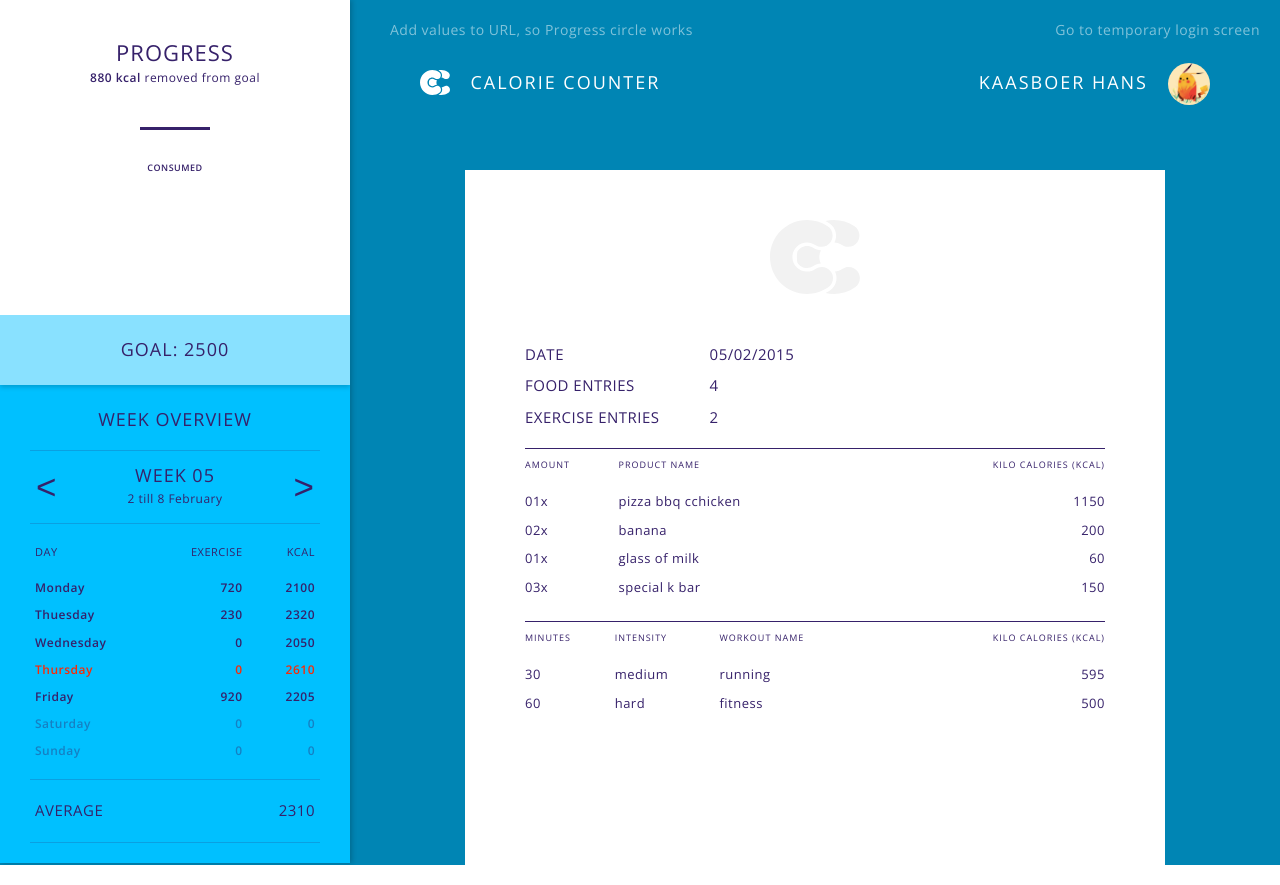
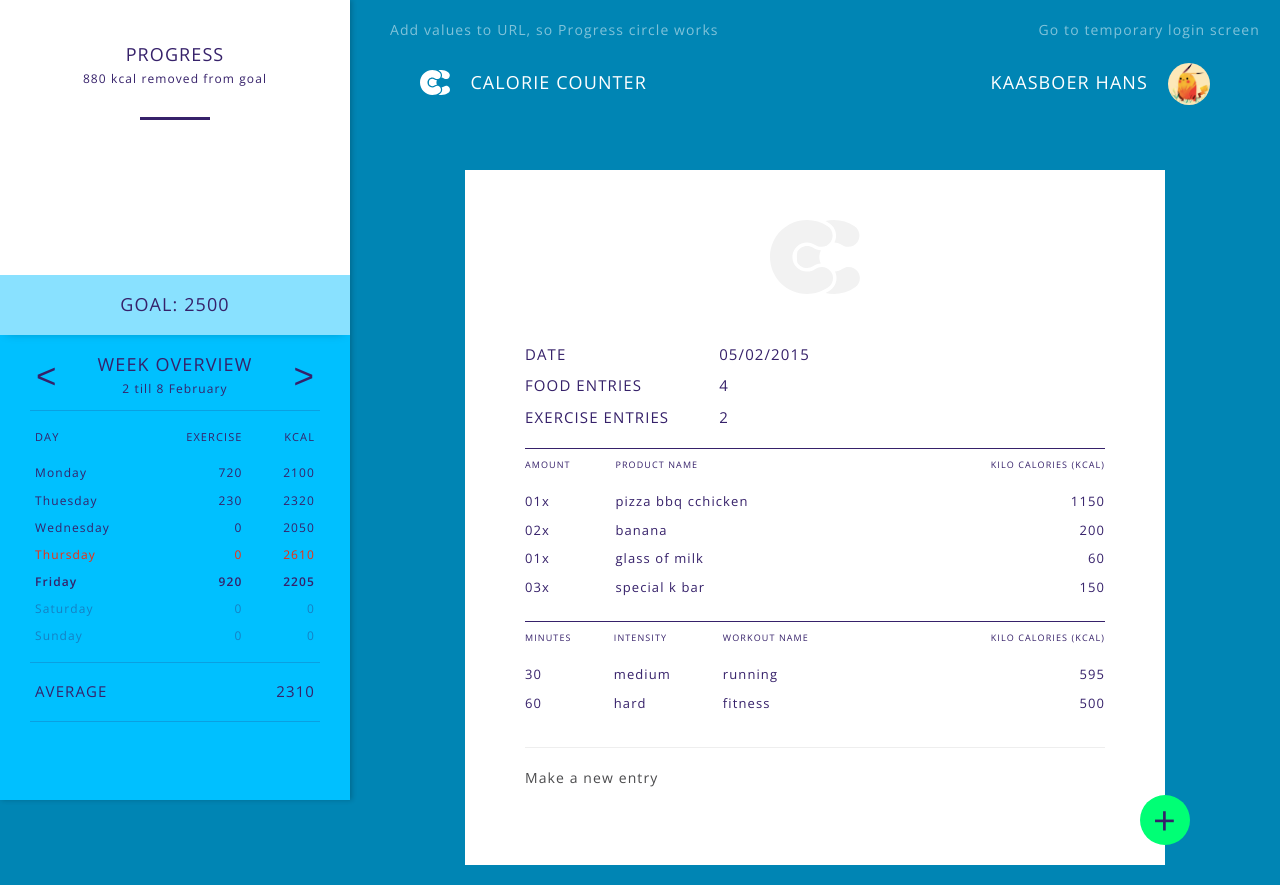
Before and after one commit to larsboesenach/Team-site, a PHP site: page / in a window 1280 px wide. Run offline with PHP 8.4, Linux system fonts and the light colour scheme; data that the repository does not hold is empty; some libraries are stand-ins or nearby versions.

Commit message:
Added some stuf in the lesson

```diff
--- a/css/main.css
+++ b/css/main.css
@@ -23,7 +23,7 @@ h1, h2, h3,
 h4, h5, h6 {
   color: #4a4a4c;
   font-family: "Open Sans", sans-serif;
-  letter-spacing: 0.5px; }
+  letter-spacing: 1.1px; }
 
 a {
   text-decoration: none !important; }
@@ -165,7 +165,7 @@ html, body {
         text-transform: uppercase;
         color: white;
         font-size: 18px;
-        letter-spacing: 2px;
+        letter-spacing: 1.1px;
         padding-left: 20px; }
     .Homepage .SidebarFix .Top-bar .Topbar-User {
       display: block;
@@ -178,7 +178,7 @@ html, body {
         text-transform: uppercase;
         color: white;
         font-size: 18px;
-        letter-spacing: 2px;
+        letter-spacing: 1.1px;
         padding-right: 20px; }
       .Homepage .SidebarFix .Top-bar .Topbar-User .User-img {
         display: inline-block;
@@ -196,7 +196,8 @@ html, body {
     padding: 0 60px;
     max-width: 700px;
     background-color: white;
-    min-height: 695px; }
+    min-height: 695px;
+    position: relative; }
     .Homepage .SidebarFix .Content-entry .Content-Logo {
       text-align: center;
       padding: 50px; }
@@ -222,7 +223,7 @@ html, body {
         color: #36216A;
         font-size: 9px;
         padding: 10px 0 0;
-        letter-spacing: 1px; }
+        letter-spacing: 1.1px; }
       .Homepage .SidebarFix .Content-entry .Entry-contents .Entry-entries table tr:nth-of-type(2) td {
         padding-top: 10px; }
       .Homepage .SidebarFix .Content-entry .Entry-contents .Entry-entries table tr:last-of-type td {
@@ -233,6 +234,37 @@ html, body {
       text-align: left; }
     .Homepage .SidebarFix .Content-entry .Entry-contents .Entry-entries table.fitness td:nth-of-type(4) {
       text-align: right; }
+    .Homepage .SidebarFix .Content-entry .Add-Button {
+      width: 50px;
+      height: 50px;
+      border-radius: 50px;
+      background-color: #00FF75;
+      display: block;
+      position: absolute;
+      bottom: 20px;
+      right: -25px;
+      cursor: pointer;
+      z-index: 90;
+      text-align: center; }
+      .Homepage .SidebarFix .Content-entry .Add-Button p {
+        display: inline-block;
+        font-size: 40px;
+        color: #36216A;
+        margin: 0px;
+        margin-top: -4px;
+        font-weight: 200; }
+    .Homepage .SidebarFix .Content-entry .Entry-input-form {
+      height: 80px;
+      width: 100%;
+      position: absolute;
+      left: 0;
+      bottom: -20px;
+      z-index: 80;
+      visibility: hidden;
+      background-color: #EEEEEE; }
+    .Homepage .SidebarFix .Content-entry .Entry-input-form.open {
+      visibility: visible;
+      bottom: 0; }
 
 .Sidebar-wrap {
   box-shadow: 2px 0px 5px rgba(0, 0, 0, 0.2); }
@@ -245,22 +277,25 @@ html, body {
     background-color: #36216A;
     opacity: 0.2;
     height: 1px;
-    margin: 15px 0; }
+    margin: 13px 0; }
 
 .Sidebar-wrap {
   width: 350px;
-  background-color: white;
-  position: absolute;
+  background-color: #00C0FF;
+  position: fixed;
   top: 0;
   left: 0;
+  bottom: 0;
   z-index: 8;
   overflow: hidden; }
   .Sidebar-wrap .Circle-wrap {
     min-height: 275px;
-    width: 100%; }
+    width: 100%;
+    padding-top: 30px;
+    background-color: white; }
     .Sidebar-wrap .Circle-wrap .Circle-aligncenter {
       max-width: 180px;
-      margin: 40px auto 20px; }
+      margin: 0px auto 0px; }
       .Sidebar-wrap .Circle-wrap .Circle-aligncenter #circle {
         position: relative; }
       .Sidebar-wrap .Circle-wrap .Circle-aligncenter .Circle-goal {
@@ -287,25 +322,18 @@ html, body {
           background-color: #36216A; }
       .Sidebar-wrap .Circle-wrap .Circle-aligncenter .Circle-goal.bottom {
         top: 90px; }
-      .Sidebar-wrap .Circle-wrap .Circle-aligncenter .Circle-goal.consumed {
-        position: absolute;
-        top: 122px; }
-        .Sidebar-wrap .Circle-wrap .Circle-aligncenter .Circle-goal.consumed p {
-          text-align: center;
-          font-size: 9px; }
     .Sidebar-wrap .Circle-wrap .Circle-progress-text {
-      padding-bottom: 15px; }
+      padding-bottom: 5px; }
       .Sidebar-wrap .Circle-wrap .Circle-progress-text h2 {
-        font-size: 22px;
+        font-size: 18px;
         text-align: center;
         text-transform: uppercase;
-        letter-spacing: 1px;
-        margin-bottom: 5px; }
+        letter-spacing: 1.1px;
+        margin-bottom: 5px;
+        margin-top: 15px; }
       .Sidebar-wrap .Circle-wrap .Circle-progress-text p, .Sidebar-wrap .Circle-wrap .Circle-progress-text span {
         text-align: center;
         font-size: 12px; }
-      .Sidebar-wrap .Circle-wrap .Circle-progress-text span {
-        font-weight: 600; }
   .Sidebar-wrap .Sidebar-goal-wrap {
     position: relative;
     z-index: 90;
@@ -313,14 +341,14 @@ html, body {
     padding-bottom: 20px; }
     .Sidebar-wrap .Sidebar-goal-wrap .Sidebar-goal {
       background-color: #89E1FF;
-      padding: 25px;
+      padding: 20px;
       color: #36216A;
       text-transform: uppercase;
-      box-shadow: 0px 2px 5px rgba(0, 0, 0, 0.2); }
+      box-shadow: 0px 4px 10px -7px rgba(0, 0, 0, 0.35); }
       .Sidebar-wrap .Sidebar-goal-wrap .Sidebar-goal h2 {
         text-align: center;
         font-size: 18px;
-        letter-spacing: 1px;
+        letter-spacing: 1.1px;
         margin: 0;
         color: #36216A; }
   .Sidebar-wrap .Sidebar-log-wrap {
@@ -333,7 +361,7 @@ html, body {
       .Sidebar-wrap .Sidebar-log-wrap .Sidebar-log .Week-wrap h2 {
         text-align: center;
         font-size: 18px;
-        letter-spacing: 1px;
+        letter-spacing: 1.1px;
         margin: 0;
         text-transform: uppercase; }
       .Sidebar-wrap .Sidebar-log-wrap .Sidebar-log .Week-wrap p {
@@ -372,6 +400,8 @@ html, body {
             text-align: right; }
         .Sidebar-wrap .Sidebar-log-wrap .Sidebar-log .Week-wrap .Week-output table tr.negative p {
           color: #F92A08; }
+        .Sidebar-wrap .Sidebar-log-wrap .Sidebar-log .Week-wrap .Week-output table tr.current-day p {
+          font-weight: 600; }
         .Sidebar-wrap .Sidebar-log-wrap .Sidebar-log .Week-wrap .Week-output table tr.empty p {
           opacity: 0.4; }
       .Sidebar-wrap .Sidebar-log-wrap .Sidebar-log .Week-wrap .Week-output .Indicators {
@@ -380,8 +410,6 @@ html, body {
           margin-bottom: 10px; }
           .Sidebar-wrap .Sidebar-log-wrap .Sidebar-log .Week-wrap .Week-output .Indicators table p {
             font-size: 11px; }
-      .Sidebar-wrap .Sidebar-log-wrap .Sidebar-log .Week-wrap .Week-output .Week-content p {
-        font-weight: 600; }
       .Sidebar-wrap .Sidebar-log-wrap .Sidebar-log .Week-wrap .Week-output .Week-average .left p {
         text-align: left; }
       .Sidebar-wrap .Sidebar-log-wrap .Sidebar-log .Week-wrap .Week-output .Week-average .right p {
--- a/includes/circle.php
+++ b/includes/circle.php
@@ -22,10 +22,6 @@ if (isset($_GET['goal']) && isset($_GET['count'])) {
 
         <div class="Circle-goal bottom">
             <p><?php echo $goal; ?></p>
-        </div>
-
-        <div class="Circle-goal consumed">
-            <p>consumed</p>
         </div>
     </div>
 </div>
--- a/index.php
+++ b/index.php
@@ -118,6 +118,17 @@
 					</table>
 				</div><!-- entries -->
 
+				<div class="Add-Button" id="Add-Button"><p>+</p></div>
+
+
+				<div class="Entry-make-new-entry">
+					<hr>
+					<p>Make a new entry</p>
+				</div>
+
+				<div class="Entry-input-form">
+					<p>Hello this is input form</p>
+				</div>
 
 			</div>
 		</div><!-- Content-entry -->
--- a/scss/modules/_homepage.scss
+++ b/scss/modules/_homepage.scss
@@ -4,7 +4,6 @@
 
 	.Content-wrap {
 		padding: 30px 30px 0 30px;
-
 	}
 	.Top-bar {
 		display: block;
@@ -30,7 +29,7 @@
 				text-transform: uppercase;
 				color: white;
 				font-size: 18px;
-				letter-spacing: 2px;
+				letter-spacing: $letter-sp-1;
 				padding-left: 20px;
 			}
 		}
@@ -47,7 +46,7 @@
 				text-transform: uppercase;
 				color: white;
 				font-size: 18px;
-				letter-spacing: 2px;
+				letter-spacing: $letter-sp-1;
 				padding-right: 20px;
 			}
 
@@ -73,7 +72,7 @@
 		max-width: 700px;
 		background-color: white;
 		min-height: 695px;
-
+		position: relative;
 		.Content-Logo {
 			text-align: center;
 			padding: 50px;
@@ -115,7 +114,7 @@
 							color: $purple;
 							font-size: 9px;
 							padding: 10px 0 0;
-							letter-spacing: 1px;
+							letter-spacing: $letter-sp-1;
 						}
 					}
 
@@ -142,8 +141,44 @@
 				}
 
 			}// entries
+		}// Content-entries
 
+		.Add-Button {
+			width: 50px;
+			height: 50px;
+			border-radius: 50px;
+			background-color: $green;
+			display: block;
+			position: absolute;
+			bottom: 20px;
+			right: -25px;
+			cursor: pointer;
+			z-index: 90;
+			text-align: center;
+			p {
+				display: inline-block;
+				font-size: 40px;
+				color: $purple;
+				margin: 0px;
+				margin-top: -4px;
+				font-weight: 200;
 
+			}
 		}
-	}
-}
+
+		.Entry-input-form {
+			height: 80px;
+			width: 100%;
+			position: absolute;
+			left: 0;
+			bottom: -20px;
+			z-index: 80;
+			visibility: hidden;
+			background-color: $grey-bg1;
+		}
+		.Entry-input-form.open {
+			visibility: visible;
+			bottom: 0;
+		}
+	}// content-entry
+}// sidebar-fixx
--- a/scss/modules/_settings.scss
+++ b/scss/modules/_settings.scss
@@ -6,8 +6,19 @@
 
 // Fonts
 $font: 			  'Open Sans', sans-serif;
-$font-second:	'Oxygen', sans-serif;// just a temporary test font..
-//-----------------------------
+//------------------------------------
+
+// Font sizes
+$FontSize-Counter:  22px;
+$FontSize-Titels:   18px;
+$FontSize-Info:     16px;
+$FontSize-Subtext:  12px;
+$FontSize-SubInfo:   8px;
+//-----------------------
+
+// Letter-spacing
+$letter-sp-1: 1.1px;
+//------------------
 
 // Overall Colors
 $black: 		#4a4a4c;
@@ -16,13 +27,15 @@ $blue-2:		#00C0FF;// sidebar-log-blue
 $blue-3:    #89E1FF;// sidebar-goal-blue
 $purple:    #36216A;// color-from-logo
 $red:       #F92A08;
+$green:     #00FF75;
 
 // Colors assigned to specific objects
 $grey-bg1:		#EEEEEE;
 $grey-bg2:    #F5F5F5;
+//--------------------
 
 // Box-shadows
-$box-shadow:    0px 2px 5px rgba(0, 0, 0, 0.2);
+$box-shadow:    0px 4px 10px -7px rgba(0, 0, 0, 0.35);
 $box-shadow2:   2px 0px 5px rgba(0, 0, 0, 0.2);
 //----------------------
 
@@ -33,7 +46,7 @@ h1,h2,h3,
 h4,h5,h6 {
 	color: $black;
 	font-family: $font;
-  letter-spacing: 0.5px;
+  letter-spacing: $letter-sp-1;
 }
 
 a {
--- a/scss/modules/_sidebar.scss
+++ b/scss/modules/_sidebar.scss
@@ -12,25 +12,28 @@
 		background-color: $purple;
 		opacity: 0.2;
 		height: 1px;
-		margin: 15px 0;
+		margin: 13px 0;
 	}
 }
 
 .Sidebar-wrap {
 	width: 350px;
-	background-color: white;
-	position: absolute;
+	background-color: $blue-2;
+	position: fixed;
 	top: 0;
 	left: 0;
+	bottom: 0;
 	z-index: 8;
 	overflow: hidden;
 
 	.Circle-wrap {
 		min-height: 275px;
 		width: 100%;
+		padding-top: 30px;
+		background-color: white;
 		.Circle-aligncenter {
 			max-width: 180px;
-			margin: 40px auto 20px;
+			margin: 0px auto 0px;
 
 			#circle {
 				position: relative;
@@ -70,34 +73,23 @@
 			.Circle-goal.bottom {
 				top: 90px;
 			}
-
-			.Circle-goal.consumed {
-				position: absolute;
-				top: 122px;
-				p {
-					text-align: center;
-					font-size: 9px;
-					// font-weight: 400;
-				}
-			}
 		}
 
 		.Circle-progress-text {
-			padding-bottom: 15px;
+			padding-bottom: 5px;
 			h2 {
-				font-size: 22px;
+				font-size: 18px;
 				text-align: center;
 				text-transform: uppercase;
-				letter-spacing: 1px;
+				letter-spacing: $letter-sp-1;
 				margin-bottom: 5px;
+				margin-top: 15px;
 			}
 			p, span {
 				text-align: center;
 				font-size: 12px;
 			}
-			span {
-				font-weight: 600;
-			}
+
 		}
 	}// Circle-wrap
 
@@ -109,7 +101,7 @@
 
 		.Sidebar-goal {
 			background-color: $blue-3;
-			padding: 25px;
+			padding: 20px;
 			color: $purple;
 			text-transform: uppercase;
 			box-shadow: $box-shadow;
@@ -117,7 +109,7 @@
 			h2 {
 				text-align: center;
 				font-size: 18px;
-				letter-spacing: 1px;
+				letter-spacing: $letter-sp-1;
 				margin: 0;
 				color: $purple;
 			}
@@ -137,7 +129,7 @@
 				h2 {
 					text-align: center;
 					font-size: 18px;
-					letter-spacing: 1px;
+					letter-spacing: $letter-sp-1;
 					margin: 0;
 					text-transform: uppercase;
 				}
@@ -196,6 +188,9 @@
 						tr.negative p {
 							color: $red;
 						}
+						tr.current-day p {
+							font-weight: 600;
+						}
 						tr.empty p {
 							opacity: 0.4;
 						}
@@ -209,12 +204,7 @@
 							}
 						}
 					}
-					.Week-content {
-						p {
-							font-weight: 600;
 
-						}
-					}
 					.Week-average {
 
 						.left p {
--- a/sidebar.php
+++ b/sidebar.php
@@ -13,14 +13,12 @@
 	<div class="Sidebar-log-wrap">
 		<div class="Sidebar-log">
 			<div class="Week-wrap">
-				<h2 class="Week-overview">Week overview</h2>
 
-				<hr>
 
 				<div class="Week-count">
 					<input class="navigator left" type="submit" name="back_week" value="<" />
 
-					<h2>Week 05</h2>
+					<h2>Week overview</h2>
 					<p>2 till 8 February</p>
 
 					<input class="navigator right" type="submit" name="back_week" value=">" />
@@ -61,7 +59,7 @@
 								<td class="exercise"><p>0</p></td>
 								<td class="kcal"><p>2610</p></td>
 							</tr>
-							<tr>
+							<tr class="current-day">
 								<td class="day"><p>Friday</p></td>
 								<td class="exercise"><p>920</p></td>
 								<td class="kcal"><p>2205</p></td>
@@ -89,9 +87,7 @@
 							</tr>
 						</table>
 					</div><!-- Week-Average -->
-
 					<hr>
-
 				</div><!-- Week-output -->
 			</div><!-- Week-wrap -->
 		</div><!-- Sidebar-log -->
```
Also changed, not shown: js/custom-js.js (+11 -0 lines), 1 other file.
